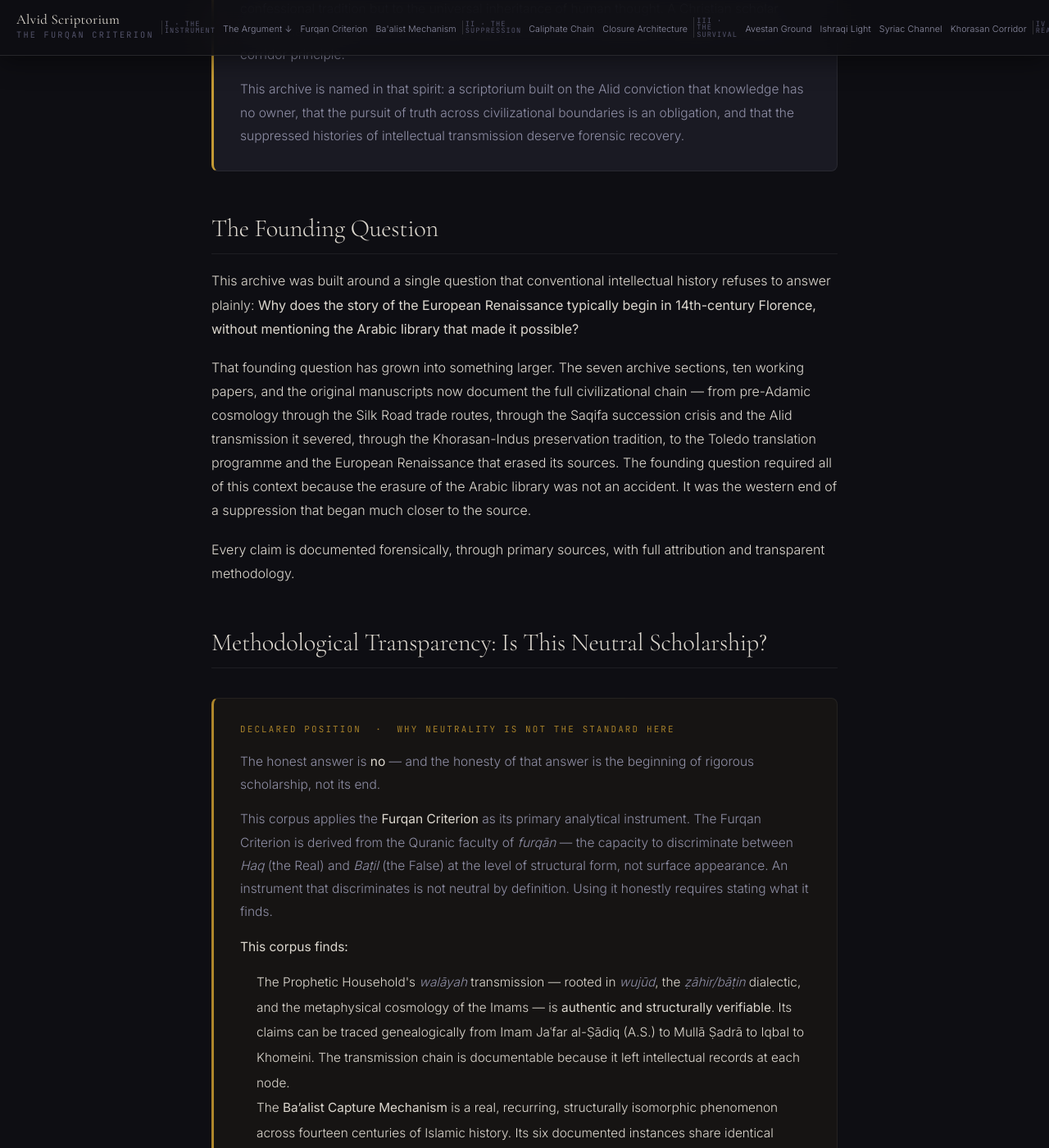
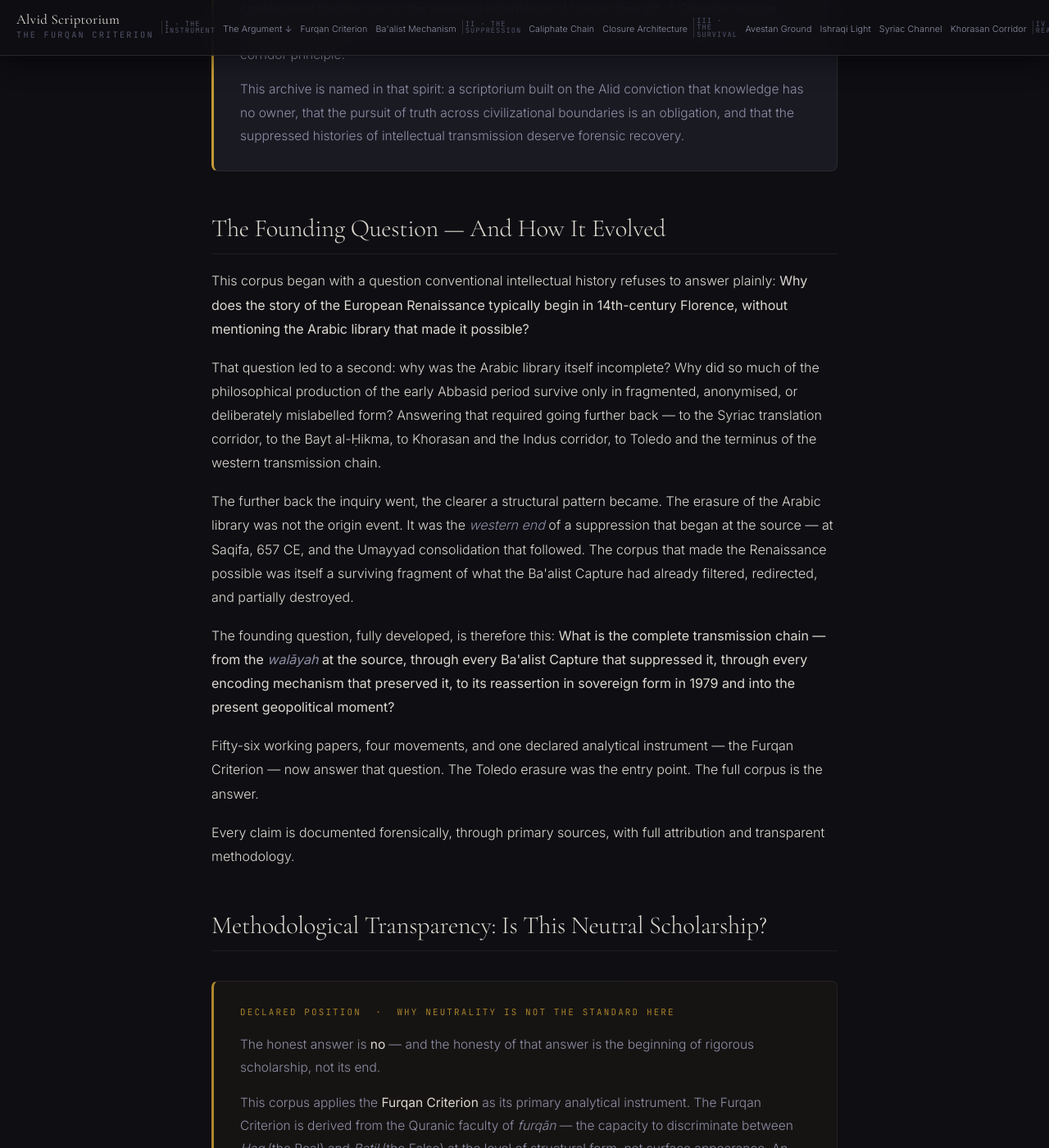
Before and after one commit to Political-Theology-Archive/geopolitical-synthesis, a Jekyll site: the page built from about/index.html, in a window 1280 px wide and 1400 px high, scrolled down 853 px. Shown: the whole window at 82% size. Built offline with Jekyll 4.4.1, drawn with Linux system fonts in a browser that asks for light colours.

Commit message:
Evolve founding question in About page to match 56-paper corpus
The founding question section rewritten to trace the intellectual evolution:
- Starts from the original Florence/Arabic library question (the entry point)
- Shows how it deepened: why was the Arabic library itself incomplete?
- Traces back to Saqifa, Ba'alist Capture, and the full suppression chain
- States the fully-developed question: the complete walayah transmission chain
- Closes with the 56-paper, four-movement answer

Heading updated: The Founding Question -> The Founding Question - And How It Evolved

Co-Authored-By: Claude Sonnet 4.6 <noreply@anthropic.com>

```diff
--- a/about/index.html
+++ b/about/index.html
@@ -52,24 +52,45 @@ description: "About the Alvid Scriptorium: a declared-position scholarly corpus
     </p>
   </div>
 
-  <h2>The Founding Question</h2>
+  <h2>The Founding Question — And How It Evolved</h2>
 
   <p>
-    This archive was built around a single question that conventional intellectual
-    history refuses to answer plainly: <strong>Why does the story of the
-    European Renaissance typically begin in 14th-century Florence, without mentioning
-    the Arabic library that made it possible?</strong>
+    This corpus began with a question conventional intellectual history refuses to
+    answer plainly: <strong>Why does the story of the European Renaissance typically
+    begin in 14th-century Florence, without mentioning the Arabic library that made
+    it possible?</strong>
   </p>
 
   <p>
-    That founding question has grown into something larger. The seven archive sections,
-    ten working papers, and the original manuscripts now document the full civilizational
-    chain — from pre-Adamic cosmology through the Silk Road trade routes, through the
-    Saqifa succession crisis and the Alid transmission it severed, through the
-    Khorasan-Indus preservation tradition, to the Toledo translation programme and the
-    European Renaissance that erased its sources. The founding question required all
-    of this context because the erasure of the Arabic library was not an accident.
-    It was the western end of a suppression that began much closer to the source.
+    That question led to a second: why was the Arabic library itself incomplete? Why
+    did so much of the philosophical production of the early Abbasid period survive
+    only in fragmented, anonymised, or deliberately mislabelled form? Answering that
+    required going further back — to the Syriac translation corridor, to the Bayt
+    al-Ḥikma, to Khorasan and the Indus corridor, to Toledo and the terminus of
+    the western transmission chain.
+  </p>
+
+  <p>
+    The further back the inquiry went, the clearer a structural pattern became.
+    The erasure of the Arabic library was not the origin event. It was the
+    <em>western end</em> of a suppression that began at the source — at Saqifa,
+    657 CE, and the Umayyad consolidation that followed. The corpus that made the
+    Renaissance possible was itself a surviving fragment of what the Ba'alist Capture
+    had already filtered, redirected, and partially destroyed.
+  </p>
+
+  <p>
+    The founding question, fully developed, is therefore this: <strong>What is the
+    complete transmission chain — from the <em>walāyah</em> at the source, through
+    every Ba'alist Capture that suppressed it, through every encoding mechanism that
+    preserved it, to its reassertion in sovereign form in 1979 and into the present
+    geopolitical moment?</strong>
+  </p>
+
+  <p>
+    Fifty-six working papers, four movements, and one declared analytical instrument
+    — the Furqan Criterion — now answer that question. The Toledo erasure was the
+    entry point. The full corpus is the answer.
   </p>
 
   <p>
```
